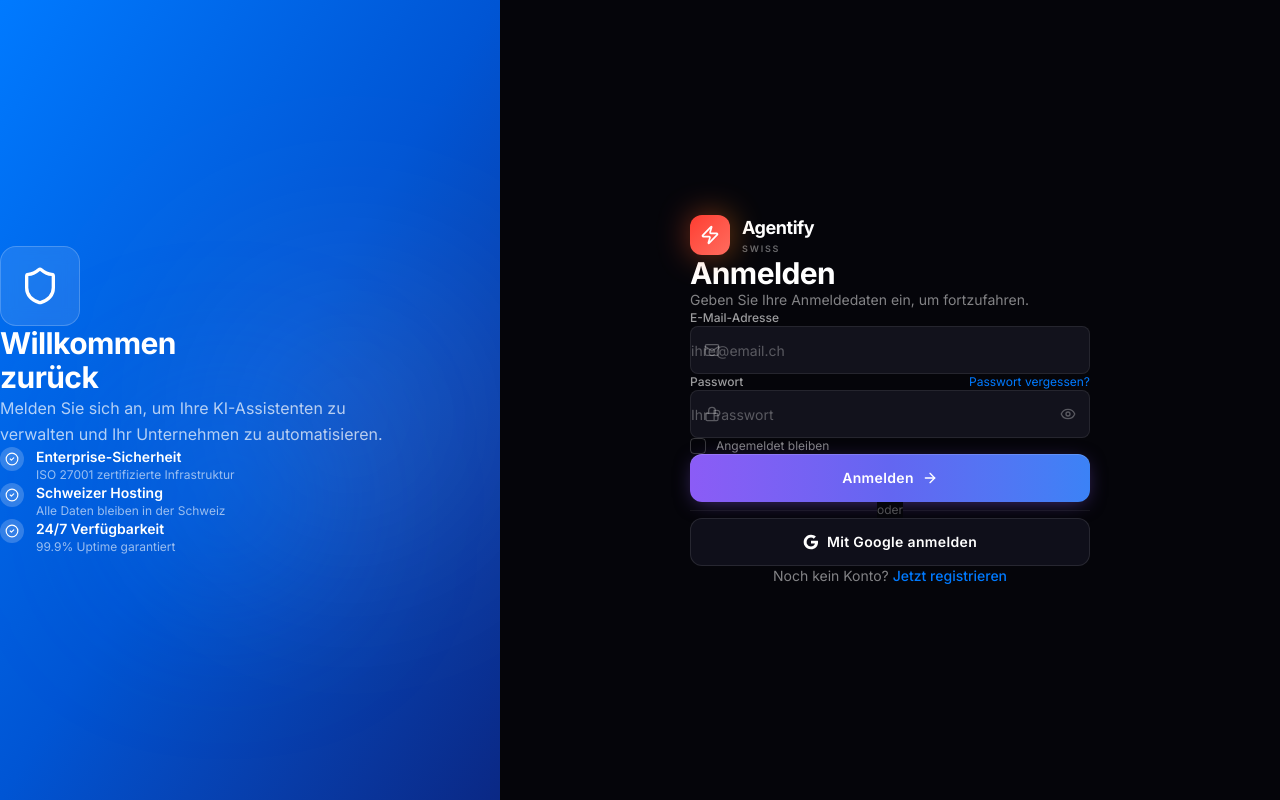
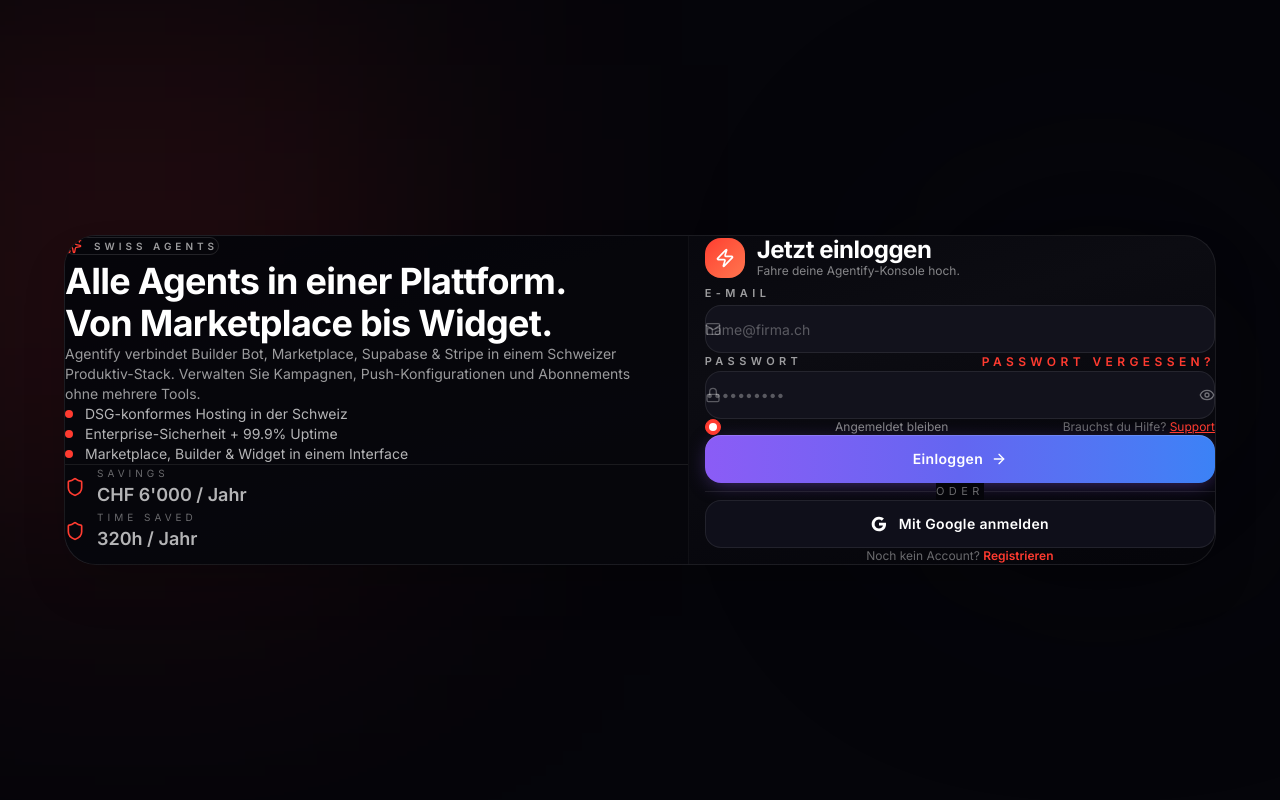
Before and after one commit to serayd61/agentify, a Next.js app: page /login in a window 1280 px wide. Built offline with nearby package versions, Linux system fonts and the light colour scheme.

Commit message:
feat: redesign login

```diff
--- a/src/app/(auth)/login/page.tsx
+++ b/src/app/(auth)/login/page.tsx
@@ -1,21 +1,35 @@
 "use client";
 
-import React, { useState, Suspense, useEffect } from "react";
+import React, { useState, Suspense, useEffect, useMemo } from "react";
 import Link from "next/link";
 import { useRouter, useSearchParams } from "next/navigation";
 import { Button } from "@/components/ui/button";
+import { motion } from "framer-motion";
 import {
-  Zap, Mail, Lock, ArrowRight, Eye, EyeOff,
-  Shield, AlertCircle, CheckCircle2, Info
+  Zap,
+  Mail,
+  Lock,
+  ArrowRight,
+  Eye,
+  EyeOff,
+  Shield,
+  AlertCircle,
+  CheckCircle2,
+  Info,
+  Sparkles,
 } from "lucide-react";
 import { getSupabaseBrowser } from "@/lib/supabase/client";
 
-// Check if Supabase is configured
 const isSupabaseConfigured = () => {
   return Boolean(
     process.env.NEXT_PUBLIC_SUPABASE_URL &&
-    process.env.NEXT_PUBLIC_SUPABASE_ANON_KEY
+      process.env.NEXT_PUBLIC_SUPABASE_ANON_KEY
   );
+};
+
+const cardVariant = {
+  hidden: { opacity: 0, y: 24 },
+  visible: { opacity: 1, y: 0, transition: { duration: 0.55 } },
 };
 
 function LoginForm() {
@@ -31,7 +45,7 @@
   });
   const [showPassword, setShowPassword] = useState(false);
   const [isLoading, setIsLoading] = useState(false);
-  const [rememberMe, setRememberMe] = useState(false);
+  const [rememberMe, setRememberMe] = useState(true);
   const [error, setError] = useState<string | null>(null);
 
   useEffect(() => {
@@ -56,18 +70,18 @@
       });
 
       if (signInError) {
-        if (signInError.message.includes('Invalid login')) {
-          setError('E-Mail oder Passwort ist falsch.');
-        } else {
-          setError(signInError.message);
-        }
+        setError(
+          signInError.message.includes("Invalid login")
+            ? "E-Mail oder Passwort ist falsch."
+            : signInError.message
+        );
         return;
       }
 
       router.push(redirectTo);
       router.refresh();
     } catch {
-      setError('Ein Fehler ist aufgetreten. Bitte versuchen Sie es erneut.');
+      setError("Ein Fehler ist aufgetreten. Bitte versuchen Sie es erneut.");
     } finally {
       setIsLoading(false);
     }
@@ -81,7 +95,7 @@
       const supabase = getSupabaseBrowser();
 
       const { error: oauthError } = await supabase.auth.signInWithOAuth({
-        provider: 'google',
+        provider: "google",
         options: {
           redirectTo: `${window.location.origin}/api/auth/callback?redirect=${redirectTo}`,
         },
@@ -91,228 +105,215 @@
         setError(oauthError.message);
       }
     } catch {
-      setError('Google-Anmeldung fehlgeschlagen.');
+      setError("Google-Anmeldung fehlgeschlagen.");
     } finally {
       setIsLoading(false);
     }
   };
 
+  const highlights = useMemo(
+    () => [
+      "DSG-konformes Hosting in der Schweiz",
+      "Enterprise-Sicherheit + 99.9% Uptime",
+      "Marketplace, Builder & Widget in einem Interface",
+    ],
+    []
+  );
+
   return (
-    <div className="min-h-screen bg-[#05050a] flex">
-      {/* Left Panel - Branding (hidden on mobile and tablet) */}
-      <div className="hidden xl:flex w-[500px] relative overflow-hidden shrink-0">
-        <div className="absolute inset-0 bg-gradient-to-br from-[#007aff] via-[#0055d4] to-[#0a2885]" />
-        <div className="absolute inset-0 swiss-cross opacity-10" />
+    <div className="min-h-screen bg-[#05050a] flex items-center justify-center px-4 py-12">
+      <div className="absolute inset-0 overflow-hidden">
+        <div className="absolute -left-20 top-16 w-[420px] h-[420px] bg-[#ff3b30]/20 blur-[160px]" />
+        <div className="absolute right-0 top-1/4 w-[360px] h-[360px] bg-[#05050a]/70 border border-white/[0.05] rounded-[200px] blur-[110px]" />
+      </div>
 
-        <div className="absolute top-1/3 right-0 w-[300px] h-[300px] bg-white/10 rounded-full blur-[100px]" />
-        <div className="absolute bottom-1/4 left-1/4 w-[200px] h-[200px] bg-[#007aff]/30 rounded-full blur-[80px]" />
+      <motion.div
+        initial="hidden"
+        animate="visible"
+        className="relative z-10 w-full max-w-6xl grid gap-4 lg:grid-cols-[1.1fr_0.9fr] rounded-[32px] border border-white/[0.08] bg-gradient-to-br from-[#05050a]/90 via-[#0c0c12] to-[#05050a]/95 shadow-2xl overflow-hidden"
+      >
+        <motion.div
+          variants={cardVariant}
+          className="relative px-8 py-10 lg:px-11 lg:py-12 bg-[#05050a]/80 border-r border-white/[0.04]"
+        >
+          <div className="space-y-6">
+            <div className="inline-flex items-center gap-3 px-4 py-1 rounded-full border border-white/[0.12] text-[10px] font-semibold uppercase tracking-[0.4em] text-white/60">
+              <Sparkles className="w-4 h-4 text-[#ff3b30]" />
+              Swiss Agents
+            </div>
 
-        <div className="relative z-10 flex flex-col justify-center p-12 text-white w-full">
-          <div className="w-20 h-20 rounded-2xl bg-white/10 backdrop-blur-sm border border-white/20 flex items-center justify-center mb-8">
-            <Shield className="w-10 h-10" />
+            <h2 className="text-3xl md:text-4xl font-bold text-white leading-snug">
+              Alle Agents in einer Plattform.
+              <br />
+              Von Marketplace bis Widget.
+            </h2>
+
+            <p className="text-sm text-white/60 max-w-xl">
+              Agentify verbindet Builder Bot, Marketplace, Supabase & Stripe in einem Schweizer Produktiv-Stack.
+              Verwalten Sie Kampagnen, Push-Konfigurationen und Abonnements ohne mehrere Tools.
+            </p>
           </div>
-          <h2 className="text-3xl font-bold mb-4 leading-tight">
-            Willkommen
-            <br />
-            zurück
-          </h2>
-          <p className="text-white/70 text-base leading-relaxed mb-10 max-w-sm">
-            Melden Sie sich an, um Ihre KI-Assistenten zu verwalten und Ihr Unternehmen zu automatisieren.
-          </p>
 
-          <div className="space-y-4 max-w-sm">
-            {[
-              { title: "Enterprise-Sicherheit", desc: "ISO 27001 zertifizierte Infrastruktur" },
-              { title: "Schweizer Hosting", desc: "Alle Daten bleiben in der Schweiz" },
-              { title: "24/7 Verfügbarkeit", desc: "99.9% Uptime garantiert" },
-            ].map((item, i) => (
-              <div key={i} className="flex items-start gap-3">
-                <div className="w-6 h-6 rounded-full bg-white/20 flex items-center justify-center shrink-0 mt-0.5">
-                  <CheckCircle2 className="w-3.5 h-3.5" />
-                </div>
-                <div>
-                  <p className="font-semibold text-white text-sm">{item.title}</p>
-                  <p className="text-white/60 text-xs">{item.desc}</p>
-                </div>
+          <div className="mt-10 space-y-4">
+            {highlights.map((item, index) => (
+              <div key={index} className="flex items-center gap-3 text-sm text-white/70">
+                <span className="w-2 h-2 rounded-full bg-[#ff3b30]" />
+                {item}
               </div>
             ))}
           </div>
-        </div>
-      </div>
 
-      {/* Right Panel - Form */}
-      <div className="flex-1 flex items-center justify-center p-6 md:p-8 lg:p-12 relative">
-        <div className="absolute inset-0 bg-grid opacity-20 pointer-events-none" />
-
-        <div className="w-full max-w-[400px] relative z-10">
-          {/* Logo */}
-          <Link href="/" className="inline-flex items-center gap-3 mb-10">
-            <div className="relative">
-              <div className="absolute inset-0 bg-gradient-to-r from-[#ff3b30] to-[#ff9500] rounded-xl blur-lg opacity-50" />
-              <div className="relative w-10 h-10 rounded-xl bg-gradient-to-br from-[#ff3b30] to-[#ff6b5e] flex items-center justify-center">
-                <Zap className="w-5 h-5 text-white" />
+          <div className="mt-12 pt-6 border-t border-white/[0.08] text-white/70">
+            <div className="flex items-center gap-3 mb-3">
+              <Shield className="w-5 h-5 text-[#ff3b30]" />
+              <div>
+                <p className="text-[10px] uppercase tracking-[0.4em] text-white/40">Savings</p>
+                <p className="text-lg font-semibold">CHF 6'000 / Jahr</p>
               </div>
             </div>
-            <div className="flex flex-col">
-              <span className="text-lg font-bold text-white tracking-tight">
-                Agentify
-              </span>
-              <span className="text-[9px] font-semibold text-white/40 -mt-1 tracking-[0.2em] uppercase">
-                Swiss
-              </span>
+            <div className="flex items-center gap-3">
+              <Shield className="w-5 h-5 text-[#ff3b30]" />
+              <div>
+                <p className="text-[10px] uppercase tracking-[0.4em] text-white/40">Time saved</p>
+                <p className="text-lg font-semibold">320h / Jahr</p>
+              </div>
             </div>
-          </Link>
+          </div>
+        </motion.div>
 
-          {/* Header */}
-          <div className="mb-6">
-            <h1 className="text-2xl md:text-3xl font-bold text-white mb-2">
-              Anmelden
-            </h1>
-            <p className="text-sm text-white/50">
-              Geben Sie Ihre Anmeldedaten ein, um fortzufahren.
-            </p>
+        <motion.div
+          variants={cardVariant}
+          className="px-6 py-8 sm:px-8 sm:py-10"
+        >
+          <div className="flex items-center gap-3 mb-6">
+            <div className="w-10 h-10 rounded-2xl bg-gradient-to-br from-[#ff3b30] to-[#ff754f] flex items-center justify-center">
+              <Zap className="w-5 h-5 text-white" />
+            </div>
+            <div>
+              <h1 className="text-2xl font-bold text-white">Jetzt einloggen</h1>
+              <p className="text-xs text-white/50">Fahre deine Agentify-Konsole hoch.</p>
+            </div>
           </div>
 
-          {/* Success Message */}
           {registered && (
-            <div className="mb-4 p-3 bg-[#34c759]/10 border border-[#34c759]/30 rounded-lg flex items-center gap-2">
-              <CheckCircle2 className="w-4 h-4 text-[#34c759] shrink-0" />
-              <p className="text-xs text-[#34c759]">
-                Registrierung erfolgreich! Bitte melden Sie sich an.
-              </p>
+            <div className="mb-4 p-3 rounded-2xl bg-[#34c759]/10 border border-[#34c759]/30 flex items-center gap-2 text-xs text-[#34c759]">
+              <CheckCircle2 className="w-4 h-4" /> Registrierung erfolgreich. Bitte einloggen.
             </div>
           )}
 
-          {/* Supabase Not Configured Warning */}
           {!supabaseReady && (
-            <div className="mb-4 p-4 bg-[#f59e0b]/10 border border-[#f59e0b]/30 rounded-lg">
-              <div className="flex items-start gap-3">
-                <Info className="w-5 h-5 text-[#f59e0b] shrink-0 mt-0.5" />
+            <div className="mb-4 p-4 rounded-2xl bg-[#f59e0b]/10 border border-[#f59e0b]/30 text-xs text-[#f59e0b]">
+              <div className="flex items-start gap-2">
+                <Info className="w-5 h-5 mt-0.5" />
                 <div>
-                  <p className="text-sm font-medium text-[#f59e0b] mb-1">Demo-Modus</p>
-                  <p className="text-xs text-[#f59e0b]/80">
-                    Die Anmeldung ist derzeit nicht verfügbar. Bitte kontaktieren Sie uns für einen Zugang.
-                  </p>
+                  <p className="font-semibold">Demo-Modus</p>
+                  <p>Supabase fehlt. Bitte Admin kontaktieren für Vollzugang.</p>
                 </div>
               </div>
             </div>
           )}
 
-          {/* Error Message */}
           {error && (
-            <div className="mb-4 p-3 bg-[#ff3b30]/10 border border-[#ff3b30]/30 rounded-lg flex items-center gap-2">
-              <AlertCircle className="w-4 h-4 text-[#ff3b30] shrink-0" />
-              <p className="text-xs text-[#ff3b30]">{error}</p>
+            <div className="mb-4 p-3 rounded-2xl bg-[#ff3b30]/10 border border-[#ff3b30]/30 flex items-center gap-2 text-xs text-[#ff3b30]">
+              <AlertCircle className="w-4 h-4" />
+              {error}
             </div>
           )}
 
-          {/* Form */}
           <form onSubmit={handleSubmit} className="space-y-4">
-            {/* Email */}
             <div>
-              <label htmlFor="email" className="block text-xs font-medium text-white/60 mb-1.5">
-                E-Mail-Adresse
+              <label className="text-[11px] font-semibold uppercase tracking-[0.4em] text-white/60" htmlFor="email">
+                E-Mail
               </label>
-              <div className="relative">
-                <div className="absolute left-0 top-0 bottom-0 w-11 flex items-center justify-center pointer-events-none">
-                  <Mail className="w-4 h-4 text-white/30" />
-                </div>
+              <div className="relative mt-2">
+                <span className="absolute inset-y-0 left-0 flex items-center pl-3 text-white/30">
+                  <Mail className="w-4 h-4" />
+                </span>
                 <input
                   id="email"
                   name="email"
                   type="email"
                   value={formData.email}
                   onChange={handleChange}
-                  placeholder="ihre@email.ch"
-                  className="w-full h-12 pl-11 pr-4 bg-[#12121c] border border-white/[0.08] rounded-lg text-sm text-white placeholder:text-white/30 focus:outline-none focus:border-[#007aff]/50 focus:ring-2 focus:ring-[#007aff]/20 transition-all"
+                  placeholder="name@firma.ch"
+                  className="w-full h-12 pl-12 pr-4 bg-[#12121c] border border-white/[0.08] rounded-2xl text-sm text-white placeholder:text-white/30 focus:border-[#ff3b30] focus:ring-1 focus:ring-[#ff3b30]/40 transition-all"
                   required
                 />
               </div>
             </div>
 
-            {/* Password */}
             <div>
-              <div className="flex items-center justify-between mb-1.5">
-                <label htmlFor="password" className="block text-xs font-medium text-white/60">
-                  Passwort
-                </label>
-                <Link
-                  href="/forgot-password"
-                  className="text-xs text-[#007aff] hover:text-[#3395ff] transition-colors"
-                >
+              <div className="flex items-center justify-between text-[11px] font-semibold uppercase tracking-[0.4em] text-white/60">
+                <label htmlFor="password">Passwort</label>
+                <Link href="/forgot-password" className="text-xs text-[#ff3b30] hover:text-[#ff6b5e]">
                   Passwort vergessen?
                 </Link>
               </div>
-              <div className="relative">
-                <div className="absolute left-0 top-0 bottom-0 w-11 flex items-center justify-center pointer-events-none">
-                  <Lock className="w-4 h-4 text-white/30" />
-                </div>
+              <div className="relative mt-2">
+                <span className="absolute inset-y-0 left-0 flex items-center pl-3 text-white/30">
+                  <Lock className="w-4 h-4" />
+                </span>
                 <input
                   id="password"
                   name="password"
                   type={showPassword ? "text" : "password"}
                   value={formData.password}
                   onChange={handleChange}
-                  placeholder="Ihr Passwort"
-                  className="w-full h-12 pl-11 pr-11 bg-[#12121c] border border-white/[0.08] rounded-lg text-sm text-white placeholder:text-white/30 focus:outline-none focus:border-[#007aff]/50 focus:ring-2 focus:ring-[#007aff]/20 transition-all"
+                  placeholder="••••••••••"
+                  className="w-full h-12 pl-12 pr-12 bg-[#12121c] border border-white/[0.08] rounded-2xl text-sm text-white placeholder:text-white/30 focus:border-[#ff3b30] focus:ring-1 focus:ring-[#ff3b30]/40 transition-all"
                   required
                 />
                 <button
                   type="button"
                   onClick={() => setShowPassword(!showPassword)}
-                  className="absolute right-0 top-0 bottom-0 w-11 flex items-center justify-center text-white/30 hover:text-white/60 transition-colors"
+                  className="absolute inset-y-0 right-0 flex items-center pr-3 text-white/40 hover:text-white"
                 >
                   {showPassword ? <EyeOff className="w-4 h-4" /> : <Eye className="w-4 h-4" />}
                 </button>
               </div>
             </div>
 
-            {/* Remember Me */}
-            <div className="flex items-center gap-2.5">
+            <div className="flex items-center justify-between">
               <button
                 type="button"
                 onClick={() => setRememberMe(!rememberMe)}
-                className={`w-4 h-4 rounded border flex items-center justify-center transition-all ${
+                className={`w-4 h-4 rounded-lg border flex items-center justify-center transition-all ${
                   rememberMe
-                    ? "bg-[#007aff] border-[#007aff]"
-                    : "border-white/20 hover:border-white/40"
+                    ? "bg-[#ff3b30] border-[#ff3b30]"
+                    : "border-white/[0.18] hover:border-white/60"
                 }`}
               >
-                {rememberMe && (
-                  <svg className="w-2.5 h-2.5 text-white" fill="currentColor" viewBox="0 0 20 20">
-                    <path fillRule="evenodd" d="M16.707 5.293a1 1 0 010 1.414l-8 8a1 1 0 01-1.414 0l-4-4a1 1 0 011.414-1.414L8 12.586l7.293-7.293a1 1 0 011.414 0z" clipRule="evenodd" />
-                  </svg>
-                )}
+                {rememberMe && <span className="w-2 h-2 bg-white rounded-sm" />}
               </button>
               <span className="text-xs text-white/50">Angemeldet bleiben</span>
+              <div className="text-xs text-white/40">
+                Brauchst du Hilfe? <Link href="/contact" className="text-[#ff3b30] underline">Support</Link>
+              </div>
             </div>
 
-            {/* Submit */}
             <Button
               type="submit"
-              className="w-full h-12"
+              className="w-full h-12 text-sm rounded-2xl flex items-center justify-center gap-2"
               isLoading={isLoading}
               disabled={!supabaseReady}
             >
-              Anmelden
+              Einloggen
               <ArrowRight className="w-4 h-4" />
             </Button>
           </form>
 
-          {/* Divider */}
           <div className="relative my-6">
             <div className="absolute inset-0 flex items-center">
-              <div className="w-full border-t border-white/[0.06]" />
+              <div className="w-full border-t border-white/[0.08]" />
             </div>
-            <div className="relative flex justify-center text-xs">
-              <span className="px-3 bg-[#05050a] text-white/30">oder</span>
+            <div className="relative flex justify-center">
+              <span className="bg-[#05050a] px-3 text-[11px] uppercase tracking-[0.4em] text-white/40">oder</span>
             </div>
           </div>
 
-          {/* Social Login */}
           <Button
             variant="secondary"
-            className="w-full h-12"
+            className="w-full h-12 rounded-2xl flex items-center justify-center gap-3 border border-white/[0.08]"
             onClick={handleGoogleSignIn}
             disabled={isLoading || !supabaseReady}
           >
@@ -337,26 +338,24 @@
             Mit Google anmelden
           </Button>
 
-          {/* Register Link */}
-          <p className="text-center mt-6 text-sm text-white/50">
-            Noch kein Konto?{" "}
-            <Link href="/register" className="text-[#007aff] hover:text-[#3395ff] font-medium transition-colors">
-              Jetzt registrieren
-            </Link>
+          <p className="mt-6 text-center text-xs text-white/40">
+            Noch kein Account? <Link href="/register" className="text-[#ff3b30] font-semibold">Registrieren</Link>
           </p>
-        </div>
-      </div>
+        </motion.div>
+      </motion.div>
     </div>
   );
 }
 
 export default function LoginPage() {
   return (
-    <Suspense fallback={
-      <div className="min-h-screen bg-[#05050a] flex items-center justify-center">
-        <div className="w-8 h-8 border-2 border-[#ff3b30]/30 border-t-[#ff3b30] rounded-full animate-spin" />
-      </div>
-    }>
+    <Suspense
+      fallback={
+        <div className="min-h-screen bg-[#05050a] flex items-center justify-center">
+          <div className="w-10 h-10 border-2 border-white/20 border-t-[#ff3b30] rounded-full animate-spin" />
+        </div>
+      }
+    >
       <LoginForm />
     </Suspense>
   );
```
Also changed, not shown: 1 other file (tests, documents, lock files or other folders).
